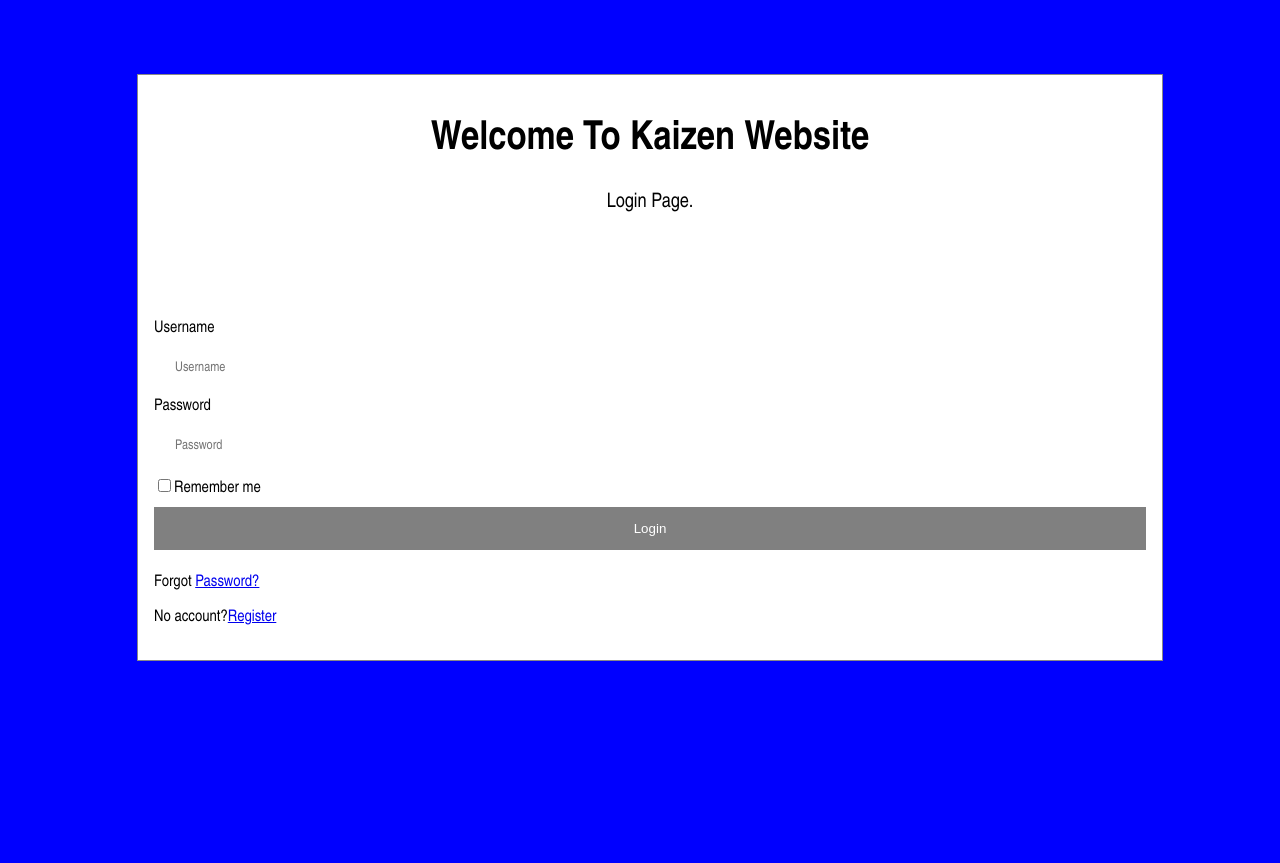
After one commit to VincentPolAgapito83/Kaizen, a Django app: template Kaizen-Website/Kaizen/Articles/templates/login.html in a window 1280 px wide. The commit adds this page. Run offline with Django 5.2, Linux system fonts and the light colour scheme; the template is opened without the code that fills it, so the values that code supplies are empty.

Commit message:
Fourth Commit

```diff
--- /dev/null
+++ b/Kaizen-Website/Kaizen/Articles/css/Login.css
@@ -0,0 +1,84 @@
+body{
+    font-family: 'Arial Narrow';
+    margin: 0;
+    padding: 0;
+    box-sizing: border-box;
+    background-color: blue;
+}
+
+.nav {
+    text-decoration: none;
+    display: block;
+    font-size: 20px;
+    padding: 14px 16px;
+    font-family: 'Arial Narrow';
+    color: black;
+}
+
+input[type=text],
+input[type=password]{
+    font-family: 'Arial Narrow';
+    width: 100%;
+    padding: 12px 20px;
+    margin: 8px 0;
+    display: inline-block;
+    border: 1px solid white;
+    box-sizing: border-box;
+}
+
+button{
+    background-color: gray;
+    color: white;
+    padding: 14px 20px;
+    margin: 8px 0;
+    border: none;
+    cursor: pointer;
+    width: 100%;
+}
+
+button:hover{
+    opacity: 0.8;
+}
+
+.imgcontainer{
+    font-family: 'Arial Narrow';
+    text-align: center;
+    margin: 24px 0 12px 0;
+    position: relative;
+}
+
+img{
+    width: 30%;
+    border-radius: 40%;
+}
+.modal{
+    background-color: blue;
+    overflow: auto;
+    padding: 10px;
+    width: 100%;
+    height: 100%;
+    top: 0%;
+    left: 0%;
+    z-index: 0;
+    position: center;
+    font-style: Bold;
+
+}
+
+.modal-content{
+    background-color: white;
+    margin: 5% auto 15% auto;
+    border: 1px solid #888;
+    width: 80%;
+}
+
+.container{
+    font-family: 'Arial Narrow';
+    padding: 16px;
+}
+
+span.psw{
+    float: right;
+    padding-top: 16px;
+    font-family: 'Arial Narrow';
+}
--- a/Kaizen-Website/Kaizen/Articles/templates/home.html
+++ b/Kaizen-Website/Kaizen/Articles/templates/home.html
@@ -3,7 +3,7 @@
     <head>
         <meta charset="utf-8">
         <meta name="viewport" content="width=device-width", initial-scale="2.0">
-        <link rel="stylesheet" href="/static/css/home.css">
+        <link rel="stylesheet" href="/static/css/Home.css">
 </head>
 <body>
 
--- /dev/null
+++ b/Kaizen-Website/Kaizen/Articles/templates/login.html
@@ -0,0 +1,46 @@
+<!DOCTYPE html>
+<html>
+    <head>
+        <meta charset="utf-8">
+        <meta name="viewport" content="width=device-width", initial-scale="2.0">
+        <link rel="stylesheet" href="/static/Login.css">
+    </head>
+
+    <body>
+
+        <div class="modal">
+            <form class="modal-content animate">
+                <div class="nav">
+                    <h1 style="text-align: center;">Welcome To Kaizen Website</h1>
+                    <p style="text-align: center;">Login Page.</p>
+                </div>
+
+                <div class="imgcontainer">
+                    <img src="" class="avatar">
+                </div>
+
+                <div class="container">
+                <label>
+                    Username
+                </label>
+                <input type="text" placeholder="Username"/>
+                <br/>
+                <label>
+                    Password
+                </label>
+                <input type="password" placeholder="Password"/>
+                <br/>
+                <input type="checkbox" />Remember me
+                <button>Login</button>
+                <label>
+                    <p>Forgot <a href="#">Password?</a> </p>
+                </label>
+                <label>
+                     <p>No account?<a href="Registration">Register</a> </p>
+                </label>
+            </div>
+            </form>
+        </div>
+        </body>
+     </html>
+</html>
```
Also changed, not shown: Kaizen-Website/Kaizen/Articles/templates/register.html (added, +32 -0 lines).
